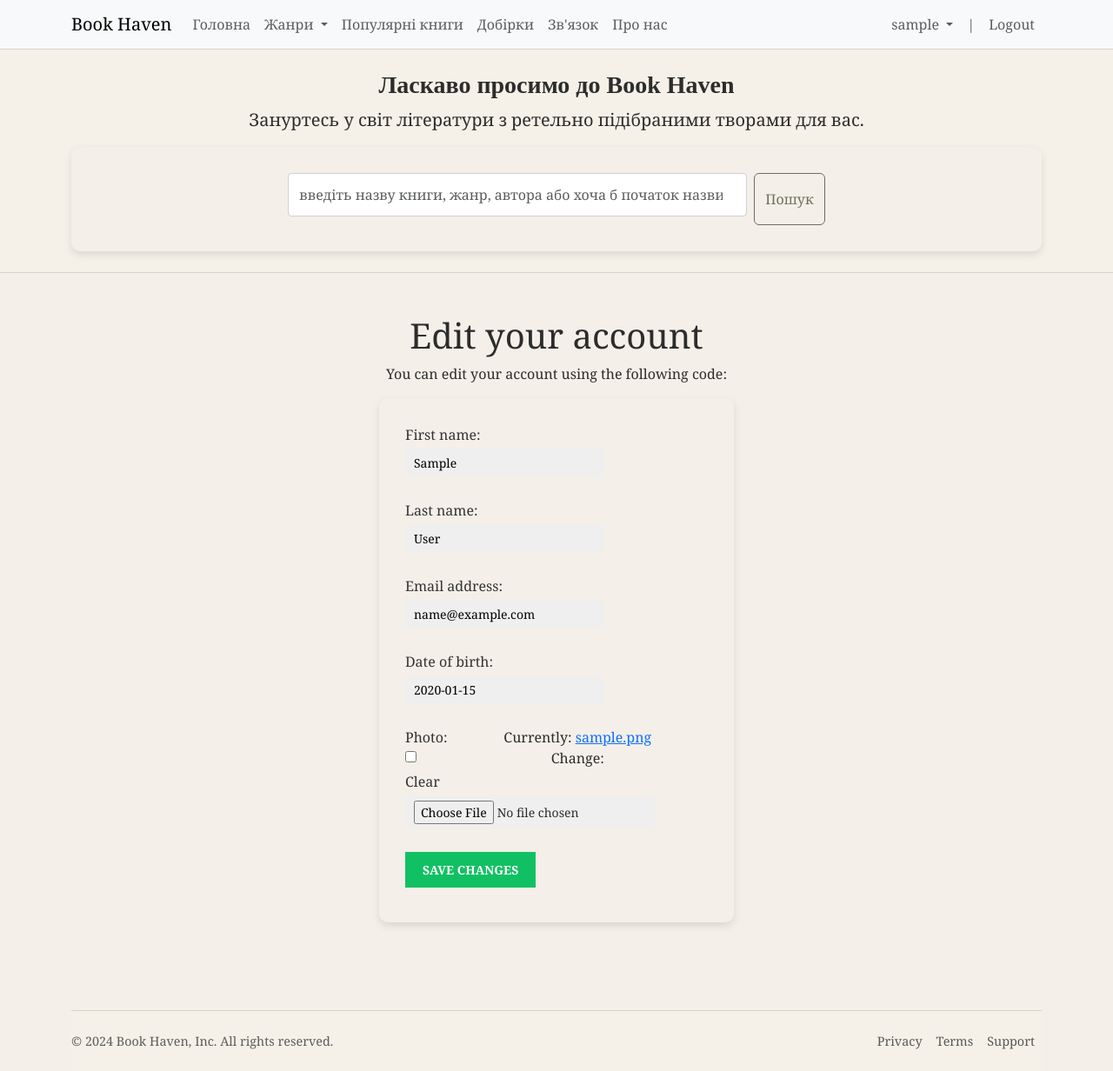
After one commit to TloslvMind/Book-Haven, a Django app: page /account/edit/ in a window 1280 px wide. The commit adds this page. Shown: the whole page at 87% size. Run offline with Django 5.2, Linux system fonts and the light colour scheme; a user stored in the database is signed in; tables that the repository leaves empty hold one stand-in row (values such as "Sample post"); some libraries are stand-ins or nearby versions.

Commit message:
Add edit profile features

```diff
--- a/account/forms.py
+++ b/account/forms.py
@@ -1,5 +1,6 @@
 from django import forms
 from django.contrib.auth import get_user_model
+from .models import Profile
 
 class UserRegistrationForm(forms.ModelForm):
     password = forms.CharField(label='Password', widget=forms.PasswordInput)
@@ -14,3 +15,14 @@ class UserRegistrationForm(forms.ModelForm):
         if cd['password'] != cd['password2']:
             raise forms.ValidationError("Passwords don't match")
         return cd['password2']
+
+
+class UserEditForm(forms.ModelForm):
+    class Meta:
+        model = get_user_model()
+        fields = ('first_name', 'last_name', 'email')
+
+class ProfileEditForm(forms.ModelForm):
+    class Meta:
+        model = Profile
+        fields = ('date_of_birth', 'photo')
--- a/account/urls.py
+++ b/account/urls.py
@@ -6,4 +6,5 @@ app_name = 'account'
 
 urlpatterns = [
     path('register/', views.register, name='register'),
+    path('edit/', views.edit, name='edit'),
 ]
--- a/account/views.py
+++ b/account/views.py
@@ -1,5 +1,7 @@
 from django.shortcuts import render
-from .forms import UserRegistrationForm
+from .forms import UserRegistrationForm, UserEditForm, ProfileEditForm
+from .models import Profile
+from django.contrib.auth.decorators import login_required
 # Create your views here.
 
 
@@ -10,7 +12,22 @@ def register(request):
             new_user = form.save(commit=False)
             new_user.set_password(form.cleaned_data['password'])
             new_user.save()
+            Profile.objects.create(user=new_user)
             return render(request, 'account/register_done.html', {'new_user': new_user})
     else:
         form = UserRegistrationForm()
     return render(request,'account/register.html', {'form': form})
+
+
+@login_required
+def edit(request):
+    if request.method == 'POST':
+        user_form = UserEditForm(instance=request.user, data=request.POST)
+        profile_form = ProfileEditForm(instance=request.user.profile, data=request.POST, files=request.FILES)
+        if user_form.is_valid() and profile_form.is_valid():
+            user_form.save()
+            profile_form.save()
+    else:
+        user_form = UserEditForm(instance=request.user)
+        profile_form = ProfileEditForm(instance=request.user.profile)
+    return render(request, 'account/edit.html', {'user_form': user_form, 'profile_form': profile_form})
--- /dev/null
+++ b/templates/account/edit.html
@@ -0,0 +1,19 @@
+{% extends 'base.html' %}
+
+{% block title %}Edit your account{% endblock %}
+
+
+{% block content %}
+<div class="container d-flex justify-content-center pt-5" style="min-height: 100vh;">
+    <div class="text-center">
+        <h1>Edit your account</h1>
+        <p>You can edit your account using the following code:</p>
+        <form method="post" enctype="multipart/form-data">
+            {% csrf_token %}
+            {{ user_form.as_p }}
+            {{ profile_form.as_p }}
+            <input type="submit" value="Save changes">
+        </form>
+    </div>
+</div>
+{% endblock %}
--- a/templates/base.html
+++ b/templates/base.html
@@ -48,14 +48,23 @@
                 </ul>
                 {% if request.user.is_authenticated %}
                     <ul class="navbar-nav">
-                        <li class="nav-item "><a href="" class="nav-link">{{ request.user.username }}</a></li>
+                    <li class="nav-item dropdown">
+                        <a class="nav-link dropdown-toggle" href="#" id="genresDropdown" role="button" data-bs-toggle="dropdown" aria-expanded="false">
+                            {{ request.user.username }}
+                        </a>
+                        <ul class="dropdown-menu" aria-labelledby="genresDropdown">
+                                <li><a class="dropdown-item" href="{% url 'account:edit' %}">Edit profile</a></li>
+                                <li><a class="dropdown-item" href="{% url 'password_change' %}">Change password</a></li>
+                        </ul>
+                    </li>
+{#                        <li class="nav-item "><a href="" class="nav-link">{{ request.user.username }}</a></li>#}
                         <li class="nav-item nav-link">|</li>
                         <li class="nav-item "><a href="{% url 'logout' %}" class="nav-link">Logout</a></li>
                     </ul>
                 {% else %}
                     <ul class="navbar-nav">
-                        <li class="nav-item {% if section == 'log in' %}selected{% endif %}"><a href="{% url 'login' %}" class="nav-link">Login</a></li>
-                        <li class="nav-item {% if section == 'sign up' %}selected{% endif %}"><a href="{% url 'account:register' %}" class="nav-link">Sign up</a></li>
+                        <li class="nav-item"><a href="{% url 'login' %}" class="nav-link">Login</a></li>
+                        <li class="nav-item"><a href="{% url 'account:register' %}" class="nav-link">Sign up</a></li>
                     </ul>
                 {% endif %}
             </div>
```
Also changed, not shown: media/users/2024/12/26/Important_concepts_in_Python.jpg (added), media/users/2024/12/26/tough_job_interview_questions.jpg (added), media/users/2024/12/26/tough_job_interview_questions_9oadWCK.jpg (added), media/users/2024/12/26/tough_job_interview_questions_dXflHPL.jpg (added).
